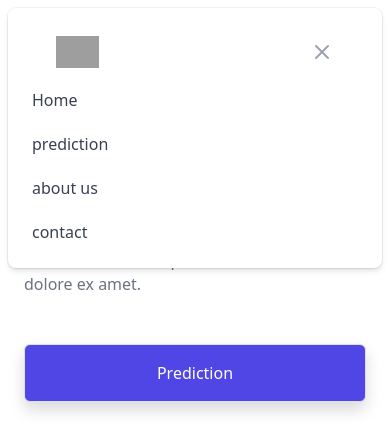
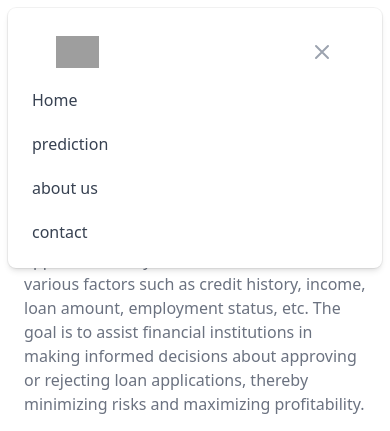
Before and after one commit to Adityakr55/Final-Year-Project, a Flask app: page / in a window 390 px wide. Shown: the top 431 px of the page. Run offline with Flask 3, Linux system fonts and the light colour scheme; parts of the project's set-up code (start-up, migrations or seed data) failed here and were passed over; grey boxes are pictures that could not be loaded.

Commit message:
final commit

```diff
--- a/app.py
+++ b/app.py
@@ -1,5 +1,5 @@
 # save this as app.py
-from flask import Flask, escape, request, render_template
+from flask import Flask, request, render_template
 import pickle
 import numpy as np
 
@@ -11,7 +11,7 @@ def home():
     return render_template("index.html")
 
 
-@app.route('/predict', methods=['GET', 'POST'])
+@app.route('/prediction.html', methods=['GET', 'POST'])
 def predict():
     if request.method ==  'POST':
         gender = request.form['gender']
@@ -92,11 +92,12 @@ def predict():
 
         if(prediction=="N"):
             prediction="No"
+            return render_template("prediction.html", prediction_text="{}, You are not eligible for loan.".format(prediction))
         else:
             prediction="Yes"
+            return render_template("prediction.html", prediction_text="{}, You are eligible for loan.".format(prediction))
 
 
-        return render_template("prediction.html", prediction_text="loan status is {}".format(prediction))
 
 
 
--- a/templates/index.html
+++ b/templates/index.html
@@ -43,7 +43,7 @@
           <div class="hidden md:block md:ml-10 md:pr-4 md:space-x-8">
             <a href="#" class="font-medium text-gray-500 hover:text-gray-900">Home</a>
 
-            <a href="#" class="font-medium text-gray-500 hover:text-gray-900">Prediction</a>
+            <a href="./prediction.html" class="font-medium text-gray-500 hover:text-gray-900">Prediction</a>
 
             <a href="#" class="font-medium text-gray-500 hover:text-gray-900">About us</a>
 
@@ -99,11 +99,11 @@
             <span class="block text-indigo-600 xl:inline">Machine Learnig </span>
           </h1>
           <p class="mt-3 text-base text-gray-500 sm:mt-5 sm:text-lg sm:max-w-xl sm:mx-auto md:mt-5 md:text-xl lg:mx-0">
-            Lorem ipsum dolor sit amet consectetur adipisicing elit. Excepturi ad perspiciatis dolores, deleniti culpa odit dolorem harum dolore ex amet.
+            Loan prediction with machine learning is a project aimed at predicting whether a loan applicant is likely to default or not based on various factors such as credit history, income, loan amount, employment status, etc. The goal is to assist financial institutions in making informed decisions about approving or rejecting loan applications, thereby minimizing risks and maximizing profitability.
           </p>
           <div class="mt-5 sm:mt-8 sm:flex sm:justify-center lg:justify-start">
             <div class="rounded-md shadow">
-              <a href="./predict" class="w-full flex items-center justify-center px-8 py-3 border border-transparent text-base font-medium rounded-md text-white bg-indigo-600 hover:bg-indigo-700 md:py-4 md:text-lg md:px-10">
+              <a href="./prediction.html" class="w-full flex items-center justify-center px-8 py-3 border border-transparent text-base font-medium rounded-md text-white bg-indigo-600 hover:bg-indigo-700 md:py-4 md:text-lg md:px-10">
                 Prediction
               </a>
             </div>
--- a/templates/prediction.html
+++ b/templates/prediction.html
@@ -24,7 +24,7 @@
 
     </div>
     <a class="btn btn-primary" href="./" role="button">Back</a>
-<form action='/predict' method='POST'>
+<form action='/prediction.html' method='POST'>
 <div class="mb-3">
   <label for="exampleFormControlInput1" class="form-label"> gender</label>
   <select class="form-select" id="gender" name="gender" aria-label="Default select example">
```
Also changed, not shown: 3 other files.
